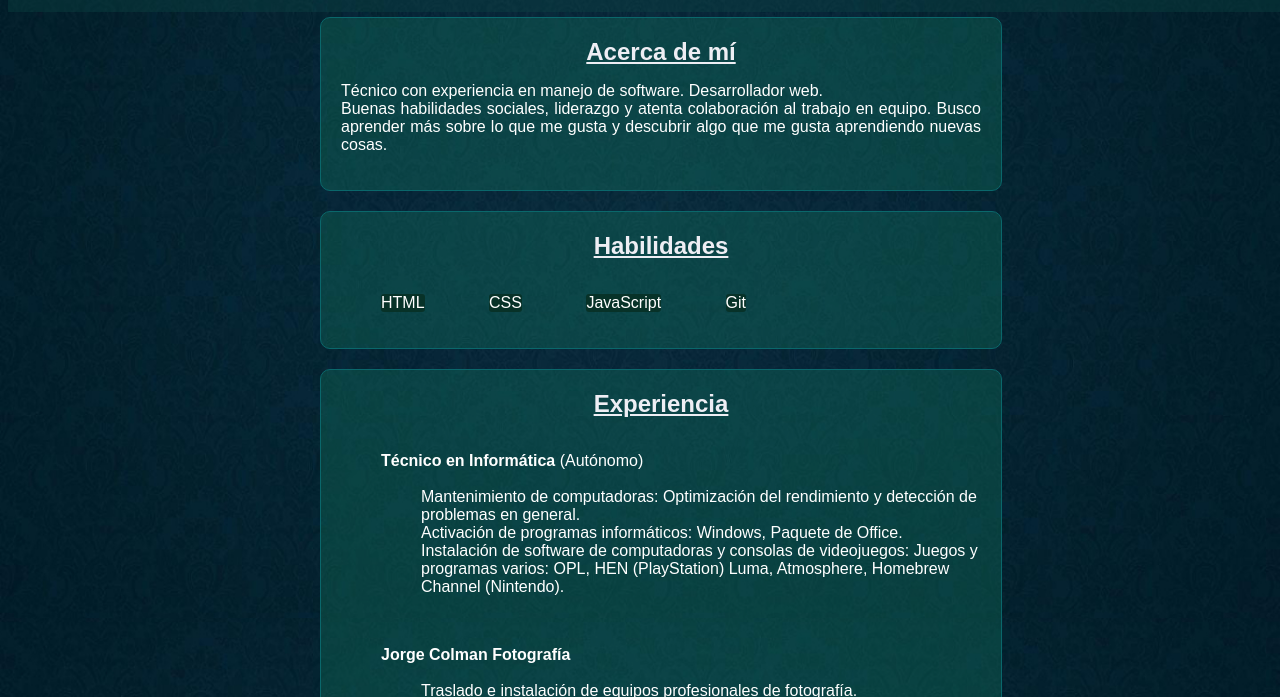
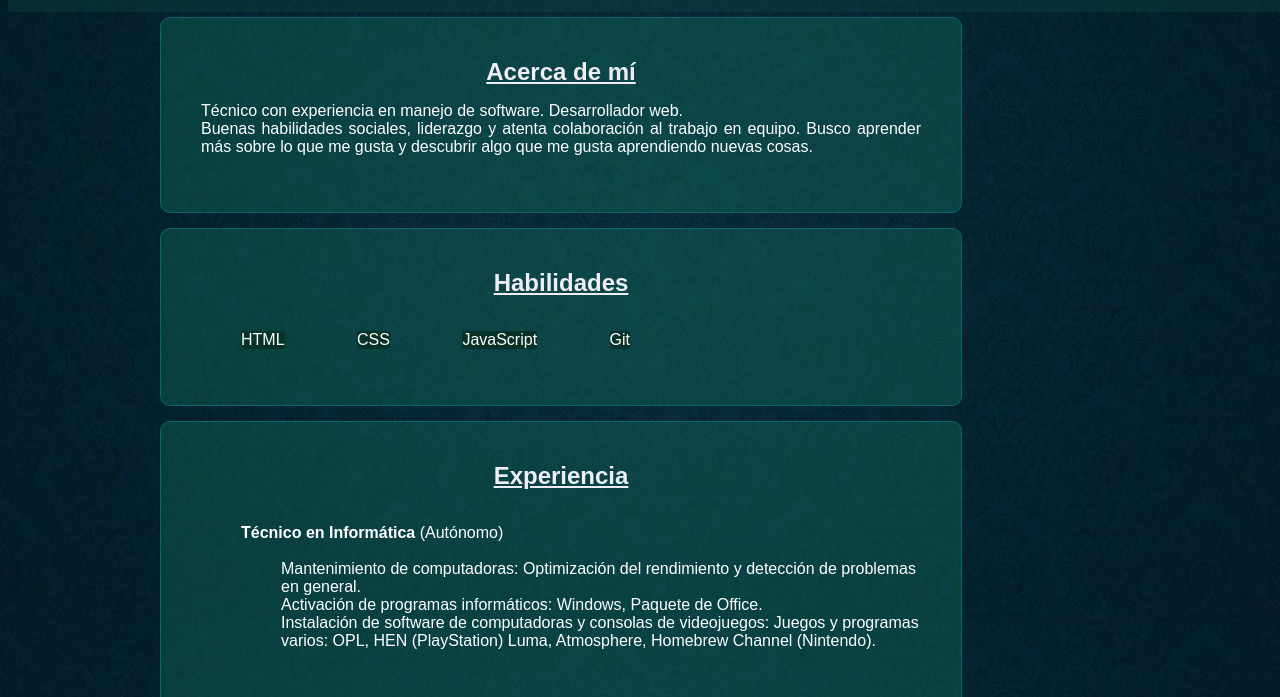
Before and after one commit to MColman1507/Colman, a plain HTML site: page index.html in a window 1280 px wide. Shown: the part 182-879 px from the top of the page. Drawn offline with Linux system fonts and the light colour scheme.

Commit message:
Add files via upload

```diff
--- a/index.html
+++ b/index.html
@@ -34,8 +34,8 @@
                 <li>JavaScript</li>
                 <li>Git</li>
             </ul>
-        </section id="experiencia">
-        <section>
+        </section>
+        <section id="experiencia">
             <h2>Experiencia</h2><br>
                 <ul>
                 <li><b>Técnico en Informática</b> (Autónomo)</li><br>
--- a/style.css
+++ b/style.css
@@ -1,3 +1,12 @@
+
+
+
+html{
+    scroll-padding-top: 4rem;
+}
+
+
+
 h1 { color:rgb(255, 255, 255); margin-top: 0;}
 h2 { color:rgb(238, 238, 244); margin-bottom: 0;
 text-align: center;
@@ -92,6 +101,7 @@ width: 30px;
     display: inline-block;
     margin-right:10% ;
    justify-content:center;
+
 }
 
 #acerca {
@@ -110,13 +120,13 @@ a {
 
 
 section {
-    margin-left: 10%;
+    margin-left: -10%;
     background-color: rgba(21, 127, 100, 0.327);
-    padding: 20px;
+    padding: 40px;
     border: 1px solid #0a676b;
     border-radius: 10px;
-    margin-bottom: 20px;
-    width: 80%;
+    margin-bottom: 15px;
+    width: 90%;
 }
 
 section h2 {
```
